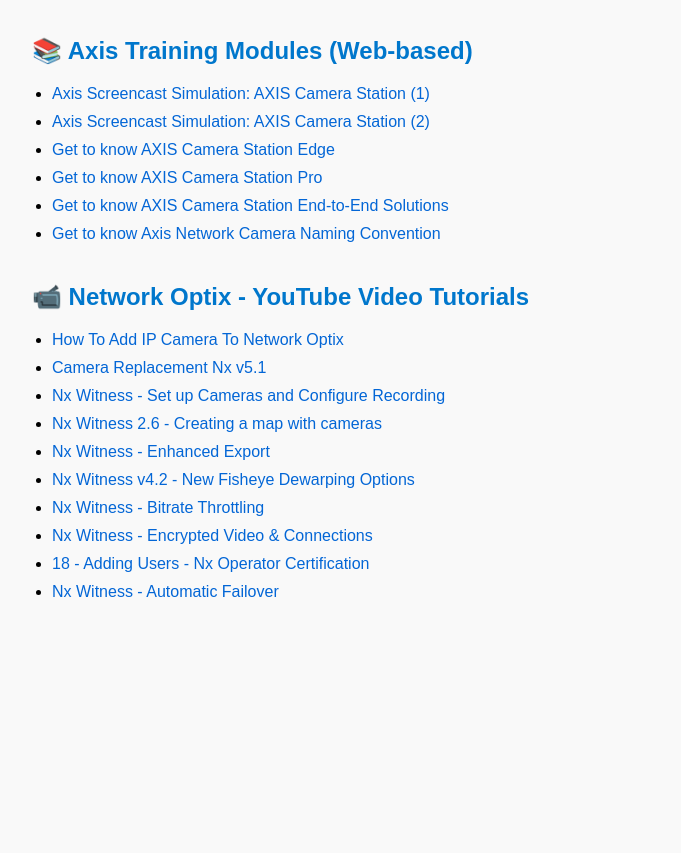
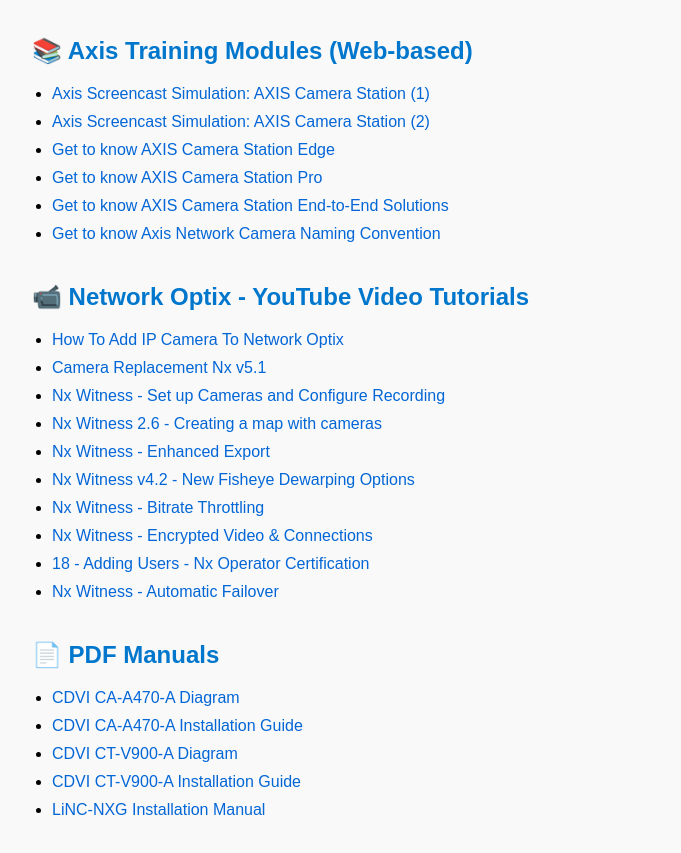
Before and after one commit to NelsonBarja/Knowledgebase-CES, a plain HTML site: page index.html in a window 1280 px wide. Shown: the part 149-1002 px from the top of the page, without its empty margins (16-697 px from the left). Before the commit the page ends 814 px from the top, so only its background shows below. Drawn offline with Linux system fonts and the light colour scheme.

Commit message:
Add files via upload

```diff
--- a/index.html
+++ b/index.html
@@ -60,5 +60,14 @@
     <li><a href="https://www.youtube.com/watch?v=t97342b9Pxk" target="_blank">18 - Adding Users - Nx Operator Certification</a></li>
     <li><a href="https://www.youtube.com/watch?v=BnKWUgY3Njs" target="_blank">Nx Witness - Automatic Failover</a></li>
   </ul>
+
+  <h2>📄 PDF Manuals</h2>
+  <ul>
+    <li><a href="CDVI_CA-A470-A_Diagram.pdf" target="_blank">CDVI CA-A470-A Diagram</a></li>
+    <li><a href="CDVI_CA-A470-A_IE.pdf" target="_blank">CDVI CA-A470-A Installation Guide</a></li>
+    <li><a href="CDVI_CT-V900-A_Diagram.pdf" target="_blank">CDVI CT-V900-A Diagram</a></li>
+    <li><a href="CDVI_CT-V900-A_IE05.pdf" target="_blank">CDVI CT-V900-A Installation Guide</a></li>
+    <li><a href="LiNC-NXG-Installation Manual.pdf" target="_blank">LiNC-NXG Installation Manual</a></li>
+  </ul>
 </body>
 </html>
```
